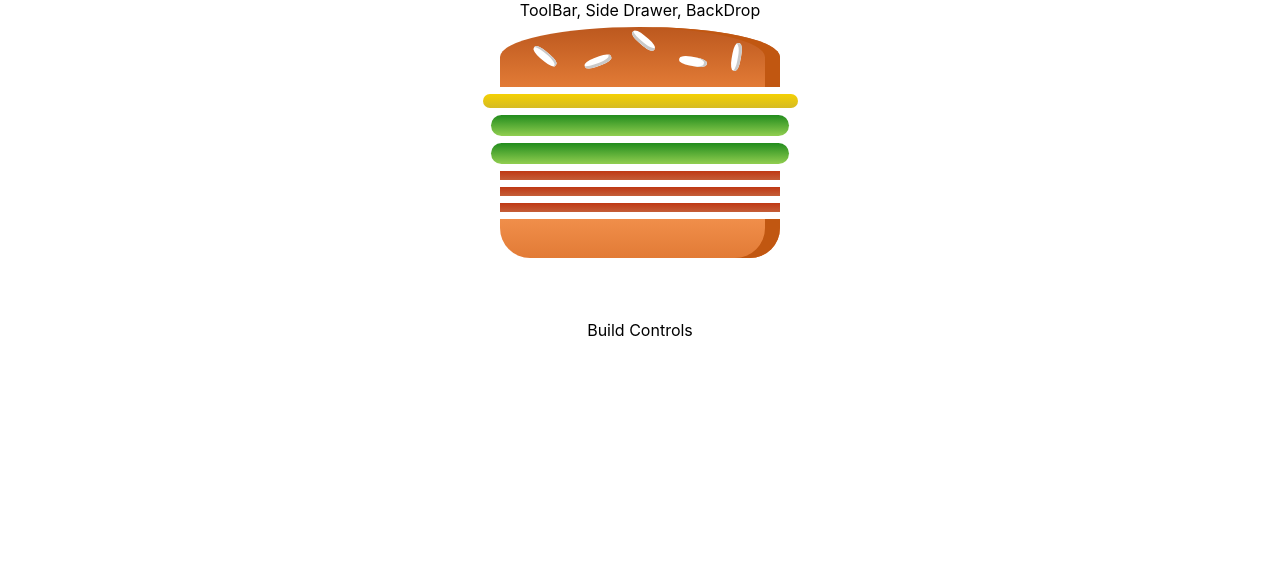
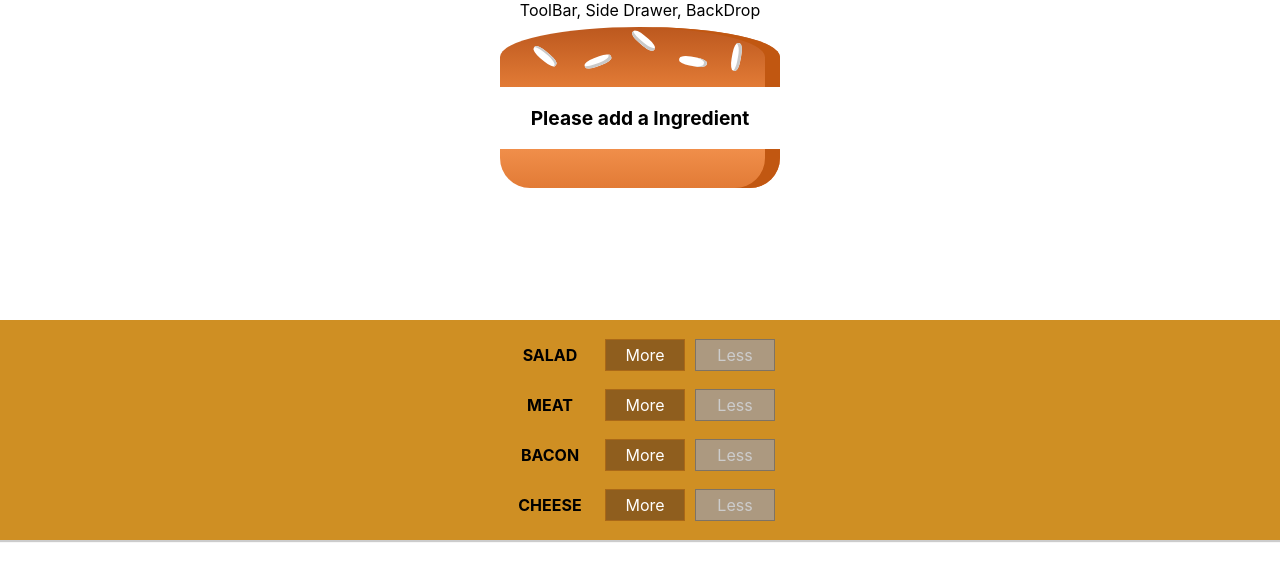
Before and after one commit to tyraghav/reactburgerbuilder, a React (Create React App) app: page / in a window 1280 px wide. Shown: the top 580 px of the page. Built offline with nearby package versions, Linux system fonts and the light colour scheme.

Commit message:
Lesson 164 - Build Controls Working

```diff
--- /dev/null
+++ b/src/Component/Burger/BuildControls/BuildControl/BuildControl.js
@@ -0,0 +1,13 @@
+import React from 'react';
+import classes from './BuildControl.module.css';
+
+const BuildControl = (props) => {
+    console.log("HI"+props.label+props.disabledInfo);
+    return <div className={classes.BuildControl}>
+        <div className={classes.Label}>{props.label}</div>
+        <button className={classes.More} onClick={props.adder}>More</button>
+        <button className={classes.Less} onClick={props.remover} disabled={props.disabledInfo}>Less</button>
+    </div>;
+}
+
+export default BuildControl;
--- /dev/null
+++ b/src/Component/Burger/BuildControls/BuildControl/BuildControl.module.css
@@ -0,0 +1,56 @@
+.BuildControl {
+    display: flex;
+    justify-content: space-between;
+    align-items: center;
+    margin: 5px 0;
+}
+
+.BuildControl button {
+    display: block;
+    font: inherit;
+    padding: 5px;
+    margin: 0 5px;
+    width: 80px;
+    border: 1px solid #AA6817;
+    cursor: pointer;
+    outline: none;
+}
+
+.BuildControl button:disabled {
+    background-color: #AC9980;
+    border: 1px solid #7E7365;
+    color: #ccc;
+    cursor: default;
+}
+
+.BuildControl button:hover:disabled {
+    background-color: #AC9980;
+    color: #ccc;
+    cursor: not-allowed;
+}
+
+.Label {
+    padding: 10px;
+    font-weight: bold;
+    width: 80px;
+}
+
+.BuildControl .Less {
+    background-color: #D39952;
+    color: white;
+}
+
+.BuildControl .More {
+    background-color: #8F5E1E;
+    color: white;
+}
+
+.BuildControl .Less:hover, .BuildControl .Less:active {
+    background-color: #DAA972;
+    color: white;
+}
+
+.BuildControl .More:hover,.BuildControl .More:active {
+    background-color: #99703F;
+    color: white;
+}
--- /dev/null
+++ b/src/Component/Burger/BuildControls/BuildControls.js
@@ -0,0 +1,17 @@
+import React from 'react';
+import classes from './BuildControls.module.css';
+import BuildControl from './BuildControl/BuildControl';
+
+const BuildControls = (props) => {
+    const controls = [
+        { label: 'SALAD', type: 'salad'},
+        { label: 'MEAT', type: 'meat'},
+        { label: 'BACON', type: 'bacon'},
+        { label: 'CHEESE', type: 'cheese'}
+    ]
+    return (<div className={classes.BuildControls}>
+        {controls.map(it => <BuildControl key={it.type} label={it.label} adder={() => props.addIngredient(it.type)} remover={() => props.removeIngredient(it.type)} disabledInfo={props.disabledInfo[it.type]}/>)}
+    </div>);
+}
+
+export default BuildControls;
--- /dev/null
+++ b/src/Component/Burger/BuildControls/BuildControls.module.css
@@ -0,0 +1,10 @@
+.BuildControls {
+    width: 100%;
+    background-color: #CF8F23;
+    display: flex;
+    flex-flow: column;
+    align-items: center;
+    box-shadow: 0 2px 1px #ccc;
+    margin: auto;
+    padding: 10px 0;
+}
--- a/src/Component/Burger/Burger.js
+++ b/src/Component/Burger/Burger.js
@@ -3,11 +3,13 @@ import classes from './Burger.module.css';
 import BurgerIngredient from './BurgerIngredient/BurgerIngredient';
 
 const Burger = (props) => {
-    const displayIngredients = Object.keys(props.ingredients).map(
+    let displayIngredients = Object.keys(props.ingredients).map(
         idKey => [...Array(props.ingredients[idKey])].map(
         (_,num) => <BurgerIngredient key={idKey+num} type={idKey} />
-        )
-    );
+        )).reduce((arr,currEl) => arr.concat (currEl),[]);
+    if(displayIngredients.length === 0){
+        displayIngredients = <p>Please add a Ingredient</p>
+    }
     return (
         <div className={classes.Burger}>
             <BurgerIngredient type='bread-top' />
--- a/src/Container/BurgerBuilder/BurgerBuilder.js
+++ b/src/Container/BurgerBuilder/BurgerBuilder.js
@@ -1,22 +1,54 @@
 import React, { Component } from 'react';
 import Aux from '../../HOC/Auxillary/Auxillary';
 import Burger from '../../Component/Burger/Burger';
+import BuildControls from '../../Component/Burger/BuildControls/BuildControls';
+
+const INGREDIENT_PRICE = {
+    cheese : 1.1,
+    salad : 2.1,
+    bacon : 3.3,
+    meat : 0.7
+}
 
 class BurgerBuilder extends Component{
 
     state = {
         ingredients : {
-            cheese : 1,
-            salad : 2,
-            bacon : 3
+            cheese : 0,
+            salad : 0,
+            bacon : 0,
+            meat: 0
+        },
+        totalPrice : 4.0
+    }
+
+    addIngredientHandler = (type) => {
+        const myState = {...this.state};
+        console.log(this.state);
+        myState.ingredients[type] = this.state.ingredients[type]+1;
+        myState.totalPrice = this.state.totalPrice + INGREDIENT_PRICE[type];
+        this.setState({myState});
+    }
+
+    removeIngredientHandler = (type) => {
+        const myState = {...this.state};
+        if(myState.ingredients[type]<=0){
+            return;
         }
+        myState.ingredients[type] = this.state.ingredients[type]-1;
+        myState.totalPrice = this.state.totalPrice - INGREDIENT_PRICE[type];
+        this.setState({myState});
     }
 
     render(){
+        const disabledInfo = {...this.state.ingredients};
+        for(let key in disabledInfo){
+            disabledInfo[key] = disabledInfo[key] <= 0;
+        }
         return (
             <Aux>
                 <Burger ingredients={this.state.ingredients}></Burger>
-                <div>Build Controls</div>
+                <BuildControls addIngredient={this.addIngredientHandler} removeIngredient={this.removeIngredientHandler} disabledInfo={disabledInfo}/>
             </Aux>
         );
     }
```
